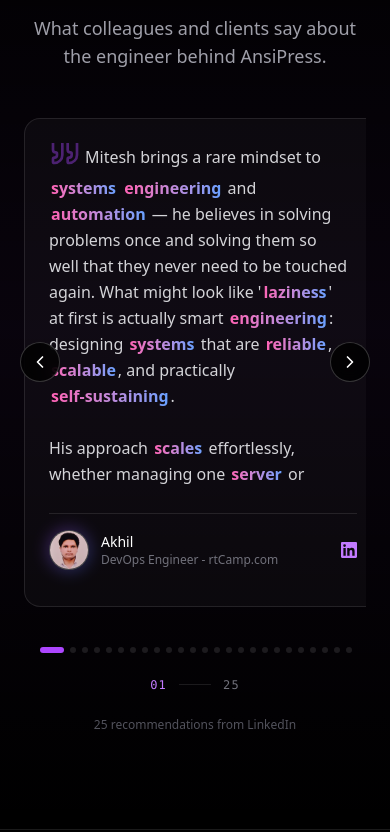
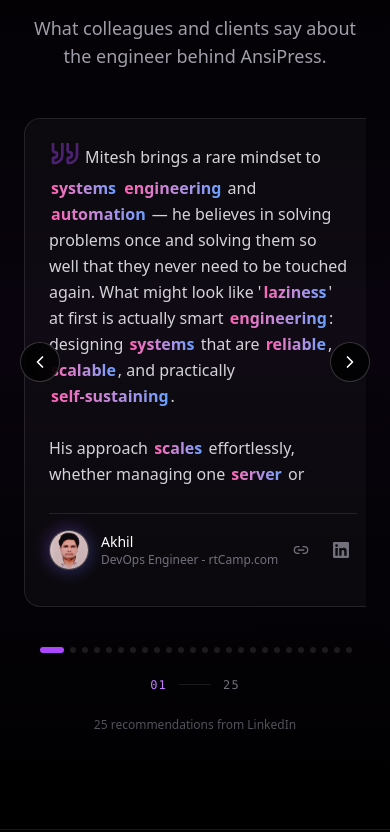
Before and after one commit to AnsiPress/AnsiPress.com, a Next.js app: page /www in a window 390 px wide. Shown: the part 9692-10524 px from the top of the page. Built offline with nearby package versions, Linux system fonts and the light colour scheme; no server answers.

Commit message:
Direct Recommdation Link

```diff
--- a/src/components/testimonials-carousel.tsx
+++ b/src/components/testimonials-carousel.tsx
@@ -3,7 +3,7 @@
 import { useRef, useEffect, useState } from "react";
 import { motion } from "framer-motion";
 import { GradientText } from "@/components/ui/gradient-text";
-import { Quote, ChevronLeft, ChevronRight } from "lucide-react";
+import { Quote, ChevronLeft, ChevronRight, Link2, Check } from "lucide-react";
 
 function LinkedInIcon({ size = 16 }: { size?: number }) {
   return (
@@ -49,8 +49,109 @@
   );
 }
 
+function CopyLinkButton({ anchor }: { anchor: string }) {
+  const [copied, setCopied] = useState(false);
+  const [isHovered, setIsHovered] = useState(false);
+
+  const handleCopy = (e: React.MouseEvent) => {
+    e.preventDefault();
+    e.stopPropagation();
+
+    const url = new URL(window.location.href);
+    url.hash = anchor;
+
+    // Update URL hash without jumping
+    window.history.replaceState(null, '', `#${anchor}`);
+
+    const fullUrl = url.toString();
+
+    const performCopy = async () => {
+      // 1. Try modern Clipboard API
+      if (navigator.clipboard && window.isSecureContext) {
+        try {
+          await navigator.clipboard.writeText(fullUrl);
+          return true;
+        } catch (err) {
+          console.error('Clipboard API failed', err);
+        }
+      }
+
+      // 2. Legacy Fallback (Works on unsecure HTTP/IP connections)
+      try {
+        const textArea = document.createElement("textarea");
+        textArea.value = fullUrl;
+
+        // Ensure textarea is not visible but part of DOM
+        textArea.style.position = "fixed";
+        textArea.style.left = "-9999px";
+        textArea.style.top = "0";
+        document.body.appendChild(textArea);
+
+        textArea.focus();
+        textArea.select();
+
+        const successful = document.execCommand('copy');
+        document.body.removeChild(textArea);
+        return successful;
+      } catch (err) {
+        console.error('Fallback copy failed', err);
+        return false;
+      }
+    };
+
+    performCopy().then((success) => {
+      if (success) {
+        setCopied(true);
+        setTimeout(() => setCopied(false), 2000);
+      }
+    });
+  };
+
+  return (
+    <div className="relative">
+      {/* Tooltip */}
+      <motion.div
+        initial={{ opacity: 0, y: 10, x: "-50%" }}
+        animate={{
+          opacity: (isHovered || copied) ? 1 : 0,
+          y: (isHovered || copied) ? -40 : -30,
+          x: "-50%"
+        }}
+        className={`absolute left-1/2 -translate-x-1/2 px-3 py-1 rounded text-[10px] font-bold uppercase tracking-widest whitespace-nowrap pointer-events-none z-50 ${
+          copied ? "bg-green-500 text-white" : "bg-zinc-800 text-zinc-300 border border-white/10"
+        }`}
+      >
+        {copied ? "Link Copied!" : "Copy Recommendation Link"}
+        <div className={`absolute bottom-[-4px] left-1/2 -translate-x-1/2 border-l-4 border-r-4 border-t-4 border-transparent ${
+          copied ? "border-t-green-500" : "border-t-zinc-800"
+        }`} />
+      </motion.div>
+
+      <button
+        onClick={handleCopy}
+        onMouseEnter={() => setIsHovered(true)}
+        onMouseLeave={() => setIsHovered(false)}
+        className={`p-2 rounded-lg transition-all duration-200 ${
+          copied ? "text-green-400 bg-green-500/10" : "text-zinc-500 hover:text-purple-400 hover:bg-white/5"
+        }`}
+        aria-label="Copy direct link"
+      >
+        {copied ? <Check size={16} /> : <Link2 size={16} />}
+      </button>
+    </div>
+  );
+}
+
+
 import { HighlightedText } from "@/components/ui/highlighted-text";
 import { recommendations } from "./recommendations";
+
+const getAnchor = (name: string) =>
+  name.toLowerCase()
+    .trim()
+    .replace(/\s+/g, '-')
+    .replace(/[^a-z0-9-]/g, '');
+
 export function TestimonialsCarousel() {
   const scrollRef = useRef<HTMLDivElement>(null);
   const [canScrollLeft, setCanScrollLeft] = useState(false);
@@ -105,6 +206,25 @@
 
     return () => container.removeEventListener("scroll", updateScrollState);
   }, []);
+
+  // Handle initial hash scroll
+  useEffect(() => {
+    const hash = window.location.hash.replace('#', '');
+    if (hash && scrollRef.current) {
+      // Find the card with this ID
+      const element = document.getElementById(hash);
+      if (element) {
+        // Stop auto-scroll if user came for a specific item
+        setIsPaused(true);
+
+        // Small delay to ensure layout and animations are ready
+        setTimeout(() => {
+          element.scrollIntoView({ behavior: 'smooth', block: 'nearest', inline: 'start' });
+        }, 500);
+      }
+    }
+  }, []);
+
 
   const scroll = (direction: "left" | "right") => {
     if (!scrollRef.current) return;
@@ -165,16 +285,20 @@
             className="flex gap-6 overflow-x-auto scrollbar-hide px-4 snap-x snap-mandatory"
             style={{ scrollbarWidth: "none", msOverflowStyle: "none" }}
           >
-            {recommendations.map((rec, i) => (
+            {recommendations.map((rec, i) => {
+              const anchor = getAnchor(rec.name);
+              return (
                 <motion.div
                   key={i}
+                  id={anchor}
                   initial={{ opacity: 0, y: 20 }}
                   whileInView={{ opacity: 1, y: 0 }}
                   viewport={{ once: true }}
                   transition={{ duration: 0.4, delay: Math.min(i * 0.05, 0.3) }}
                   className="shrink-0 w-[calc(100vw-32px)] md:w-[calc(50%-12px)] snap-start"
                 >
-                <div className="h-full p-6 md:p-10 rounded-2xl border border-white/10 bg-white/[0.03] hover:bg-white/[0.06] transition-colors flex flex-col">
+                  <div className="h-full p-6 md:p-10 rounded-2xl border border-white/10 bg-white/[0.03] hover:bg-white/[0.06] transition-colors flex flex-col group/card">
+
                   <div className="text-zinc-300 text-base leading-relaxed flex-1 mb-5 overflow-y-auto max-h-[350px] pr-2 custom-scrollbar">
                     <Quote className="w-8 h-8 text-purple-500/40 mb-2 shrink-0 inline mr-1 -mt-2" />
                     <HighlightedText text={rec.text} />
@@ -192,19 +316,23 @@
                         <p className="text-zinc-500 text-xs">{rec.role}</p>
                       </div>
                     </div>
+                    <div className="flex items-center gap-2">
+                      <CopyLinkButton anchor={anchor} />
                       <a
                         href={rec.linkedin}
                         target="_blank"
                         rel="noopener noreferrer"
-                      className="text-purple-400 hover:text-purple-300 transition-colors"
+                        className="text-zinc-500 hover:text-purple-400 transition-colors p-2 rounded-lg hover:bg-white/5"
                         aria-label={`${rec.name} on LinkedIn`}
                       >
                         <LinkedInIcon size={16} />
                       </a>
                     </div>
                   </div>
+                </div>
               </motion.div>
-            ))}
+            )})}
+
           </div>
         </div>
 
```
Lines whose indentation alone changed are shown as unchanged.
